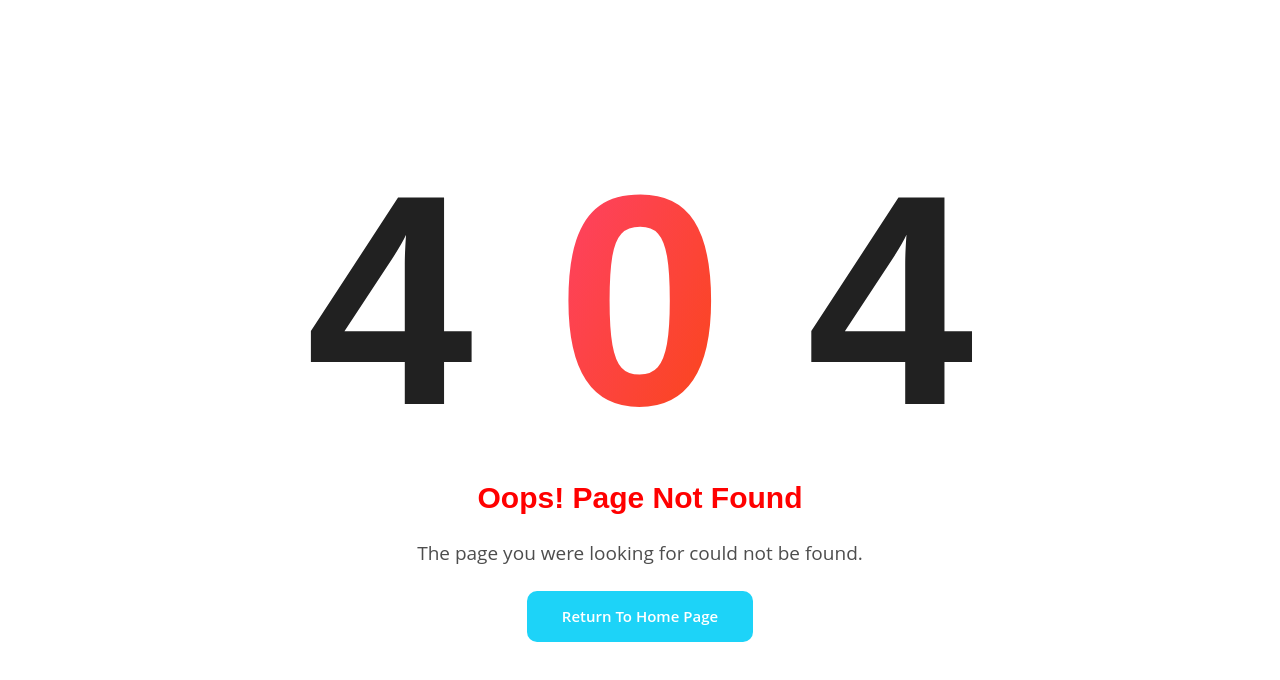
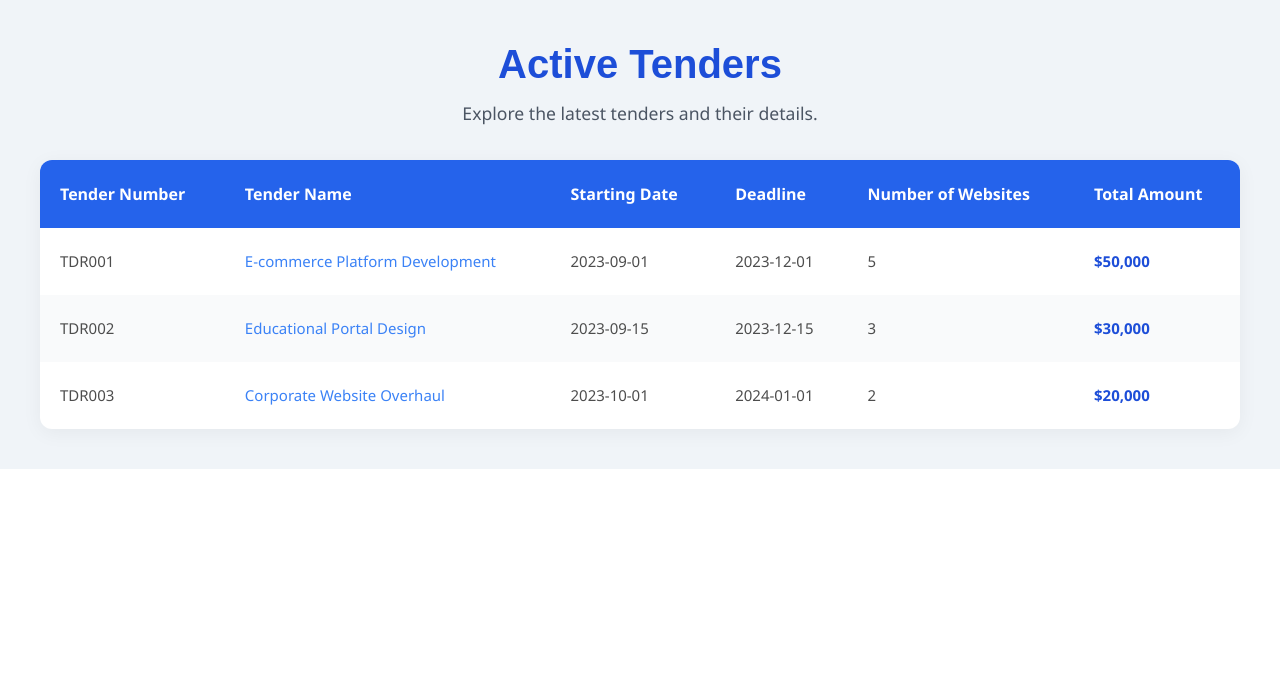
Before and after one commit to TechWebSid/easybuy, a Next.js app in the folder using-pages-router-with-javascript/jumpx/: page /tender/Tender in a window 1280 px wide. Before the commit this address had no page. Shown: the top 680 px of the page. Built offline with nearby package versions, Linux system fonts and the light colour scheme.

Commit message:
tender page

```diff
--- /dev/null
+++ b/using-pages-router-with-javascript/jumpx/pages/tender/Tender.js
@@ -0,0 +1,164 @@
+import React from 'react';
+
+const data = [
+    {
+        key: '1',
+        tenderNumber: 'TDR001',
+        tenderName: 'E-commerce Platform Development',
+        startingDate: '2023-09-01',
+        deadline: '2023-12-01',
+        numberOfWebsites: 5,
+        totalAmount: '$50,000',
+    },
+    {
+        key: '2',
+        tenderNumber: 'TDR002',
+        tenderName: 'Educational Portal Design',
+        startingDate: '2023-09-15',
+        deadline: '2023-12-15',
+        numberOfWebsites: 3,
+        totalAmount: '$30,000',
+    },
+    {
+        key: '3',
+        tenderNumber: 'TDR003',
+        tenderName: 'Corporate Website Overhaul',
+        startingDate: '2023-10-01',
+        deadline: '2024-01-01',
+        numberOfWebsites: 2,
+        totalAmount: '$20,000',
+    },
+];
+
+export const tenderData = data;
+
+const Tenders = () => {
+    return (
+        <div className="tenders-container">
+            <style jsx>{`
+                .tenders-container {
+                    padding: 40px;
+                    background-color: #f0f4f8;
+                    font-family: 'Segoe UI', Tahoma, Geneva, Verdana, sans-serif;
+                }
+
+                .tenders-header {
+                    text-align: center;
+                    margin-bottom: 30px;
+                }
+
+                .tenders-header h1 {
+                    font-size: 2.5rem;
+                    color: #1d4ed8;
+                    margin-bottom: 10px;
+                    font-weight: 700;
+                }
+
+                .tenders-header p {
+                    color: #4b5563;
+                    font-size: 1.1rem;
+                }
+
+                .tenders-table {
+                    width: 100%;
+                    border-collapse: collapse;
+                    margin-top: 30px;
+                    background-color: #ffffff;
+                    border-radius: 12px;
+                    overflow: hidden;
+                    box-shadow: 0 4px 20px rgba(0, 0, 0, 0.05);
+                    transition: transform 0.3s ease, box-shadow 0.3s ease;
+                }
+
+                .tenders-table:hover {
+                    transform: translateY(-5px);
+                    box-shadow: 0 6px 24px rgba(0, 0, 0, 0.1);
+                }
+
+                .tenders-table th, .tenders-table td {
+                    padding: 20px;
+                    text-align: left;
+                }
+
+                .tenders-table th {
+                    background-color: #2563eb;
+                    color: #ffffff;
+                    font-weight: 600;
+                    font-size: 1rem;
+                }
+
+                .tenders-table tr:nth-child(even) {
+                    background-color: #f9fafb;
+                }
+
+                .tenders-table tr:hover {
+                    background-color: #e0f2fe;
+                }
+
+                .amount {
+                    font-weight: bold;
+                    color: #1d4ed8;
+                }
+
+                a {
+                    color: #3b82f6;
+                    text-decoration: none;
+                    transition: color 0.3s ease;
+                }
+
+                a:hover {
+                    color: #2563eb;
+                    text-decoration: underline;
+                }
+
+                @media (max-width: 768px) {
+                    .tenders-container {
+                        padding: 20px;
+                    }
+
+                    .tenders-table th, .tenders-table td {
+                        padding: 15px;
+                    }
+
+                    .tenders-header h1 {
+                        font-size: 2rem;
+                    }
+                }
+            `}</style>
+            <div className="tenders-header">
+                <h1>Active Tenders</h1>
+                <p>Explore the latest tenders and their details.</p>
+            </div>
+            <table className="tenders-table">
+                <thead>
+                    <tr>
+                        <th>Tender Number</th>
+                        <th>Tender Name</th>
+                        <th>Starting Date</th>
+                        <th>Deadline</th>
+                        <th>Number of Websites</th>
+                        <th>Total Amount</th>
+                    </tr>
+                </thead>
+                <tbody>
+                    {data.map((tender) => (
+                        <tr key={tender.key}>
+                            <td>{tender.tenderNumber}</td>
+                            <td>
+                                <a href={`#tender-${tender.key}`} title={`View details of ${tender.tenderName}`}>
+                                    {tender.tenderName}
+                                </a>
+                            </td>
+                            <td>{tender.startingDate}</td>
+                            <td>{tender.deadline}</td>
+                            <td>{tender.numberOfWebsites}</td>
+                            <td className="amount">{tender.totalAmount}</td>
+                        </tr>
+                    ))}
+                </tbody>
+            </table>
+        </div>
+    );
+};
+
+export default Tenders;
```
Also changed, not shown: 1 other file (tests, documents, lock files or other folders).
